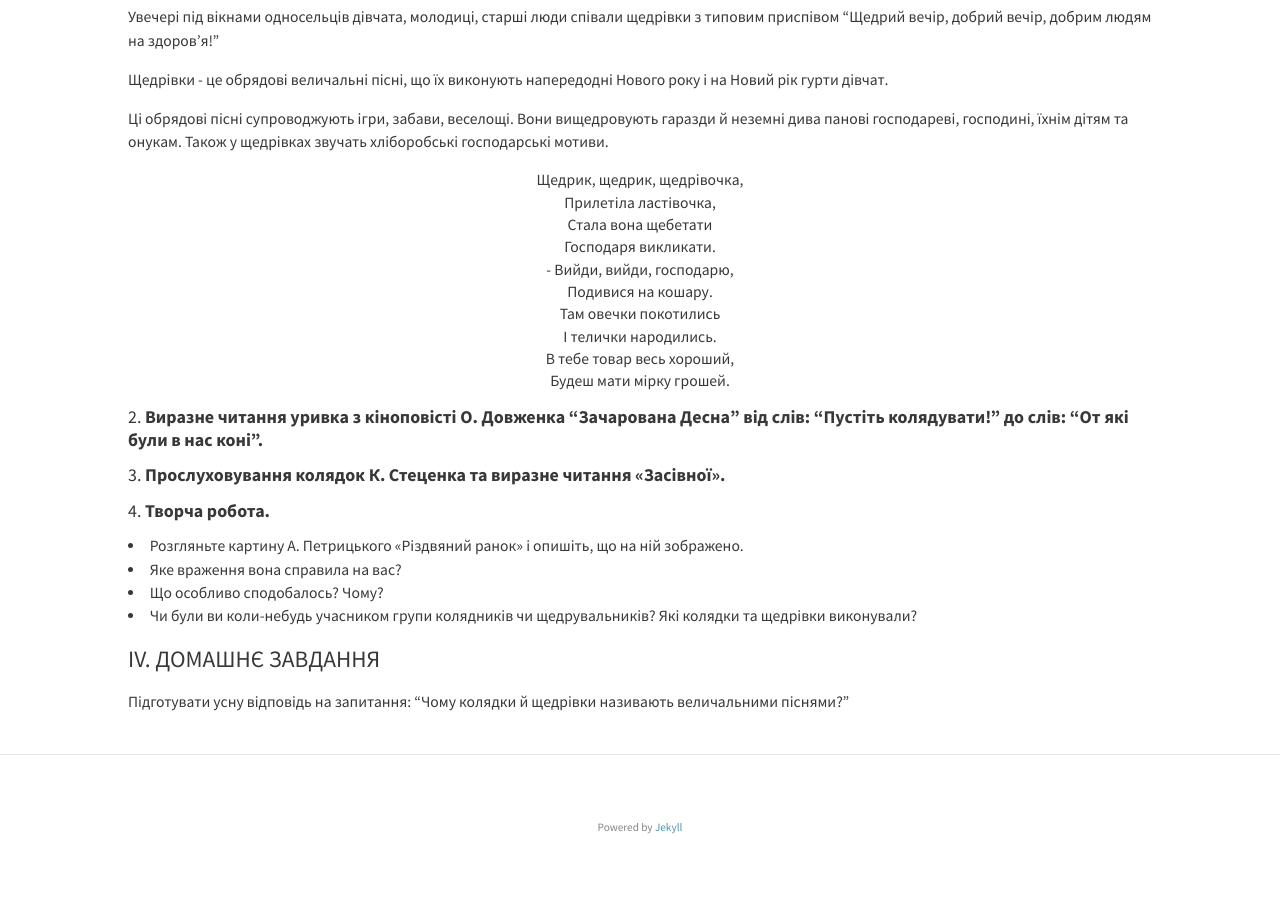
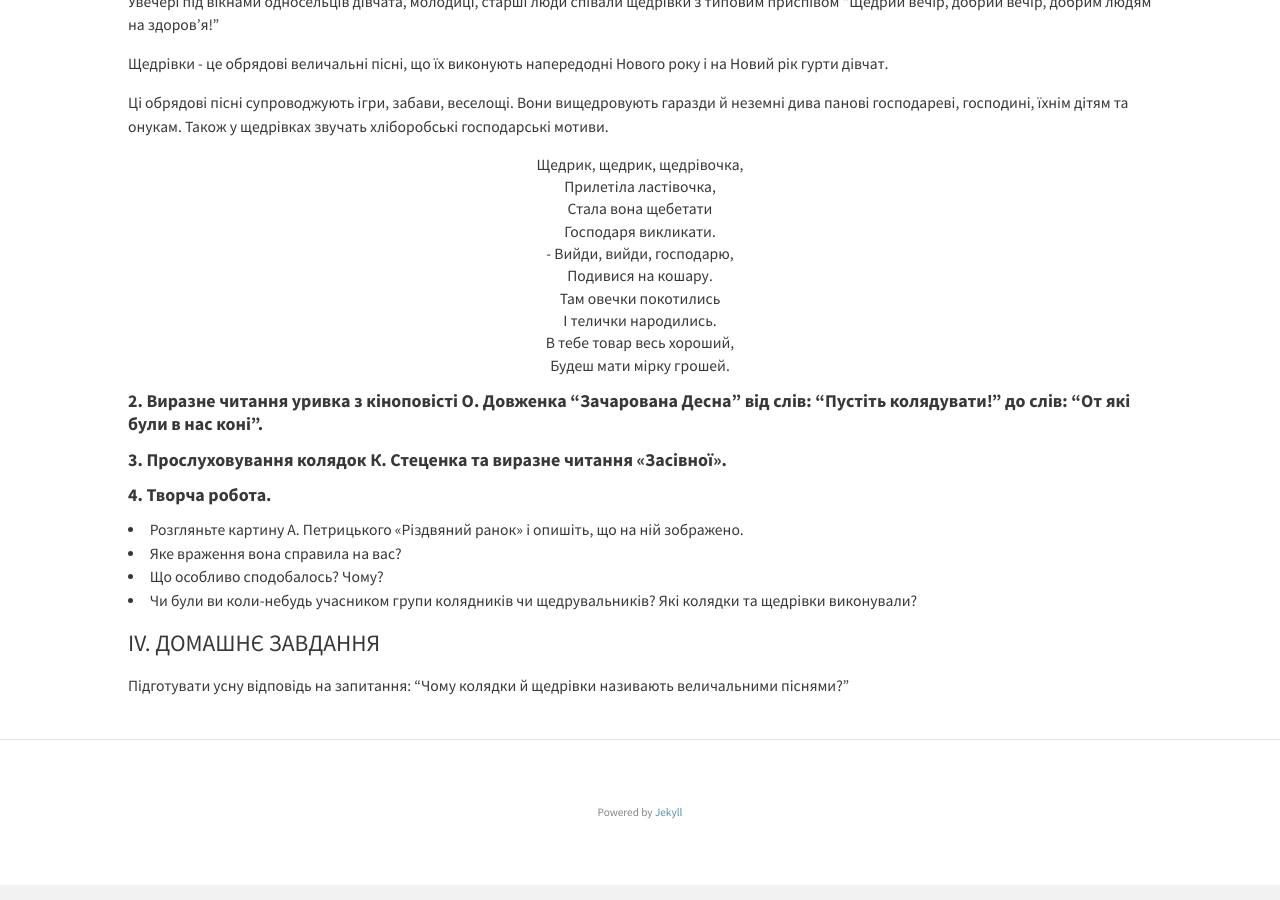
Before and after one commit to tetyanashevchuk/tetyanashevchuk.github.io, a Jekyll site: the page built from _posts/2016-01-06-6klas-lit-obrjadovi-pisni-zumovogo-cyklu.md, in a window 1280 px wide and 900 px high, scrolled down 6775 px. Built offline with Jekyll 4.4.1, drawn with Linux system fonts in a browser that asks for light colours; nearby versions of some CDN libraries; some of the changed text lies outside the part shown.

```diff
--- a/_posts/2016-01-06-6klas-lit-obrjadovi-pisni-zumovogo-cyklu.md
+++ b/_posts/2016-01-06-6klas-lit-obrjadovi-pisni-zumovogo-cyklu.md
@@ -22,7 +22,6 @@
 народознавства.
 
 ## **<center>Хід уроку</center>**
-
 
 ### І. ОРГАНІЗАЦІЙНИЙ ЕТАП.
 
@@ -191,7 +190,6 @@
  ***Циган.*** Ой людоньки! Щось наша Кізонька захворіла!
 
  *(Усі обступили Козу. Вона опускає голову, а потім падає ни долівку.*
-
  *Циган хапається за голову, починає бігати довкола Кози, при падати до
  тіла, прислухаючись, чи дихає.)*
 
@@ -218,7 +216,7 @@
 
  ***Лікар.*** Зараз перевіримо.
 
- *(Лікар слухавкою починає обстежувати тварину.) *
+ *(Лікар слухавкою починає обстежувати тварину.)*
 
  ***Лікар.*** Ов-ва. Надії на одужання жодної - мусите кізку дорізати.
 
@@ -377,11 +375,11 @@
  <center> В тебе товар весь хороший,</center>
  <center> Будеш мати мірку грошей.</center>
 
-#### 2.  **Виразне читання уривка з кіноповісті О. Довженка "Зачарована Десна" від слів: "Пустіть колядувати!" до слів: "От які були в нас коні".**
+#### **2.  Виразне читання уривка з кіноповісті О. Довженка "Зачарована Десна" від слів: "Пустіть колядувати!" до слів: "От які були в нас коні".**
 
-#### 3.  **Прослуховування колядок К. Стеценка та виразне читання «Засівної».**
+#### **3.  Прослуховування колядок К. Стеценка та виразне читання «Засівної».**
 
-#### 4.  **Творча робота.**
+#### **4.  Творча робота.**
 
  - Розгляньте картину А. Петрицького «Різдвяний ранок» і опишіть,
  що на ній зображено.
```
Also changed, not shown: other parts of _posts/2016-01-06-6klas-lit-obrjadovi-pisni-zumovogo-cyklu.md (+1 -1 lines).
